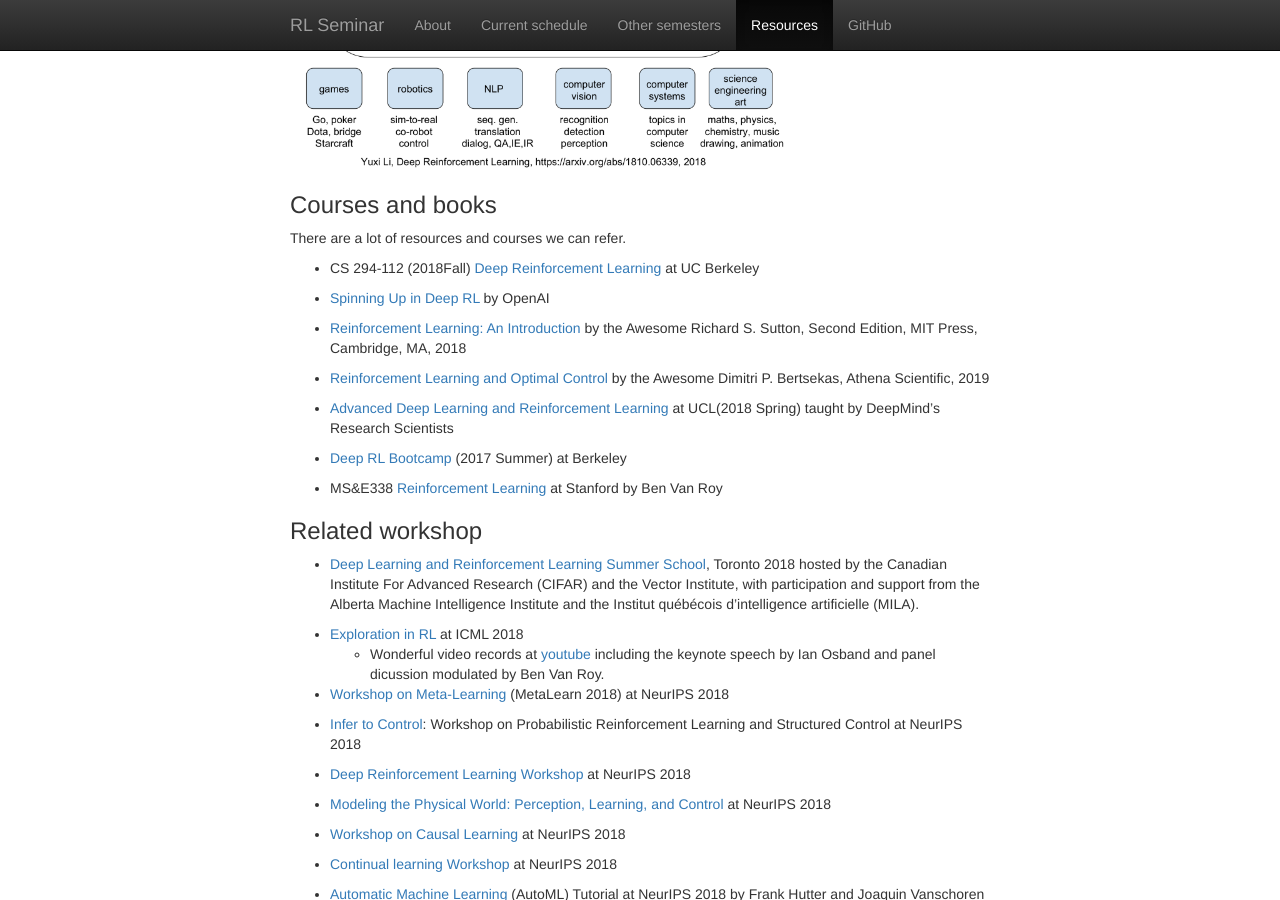
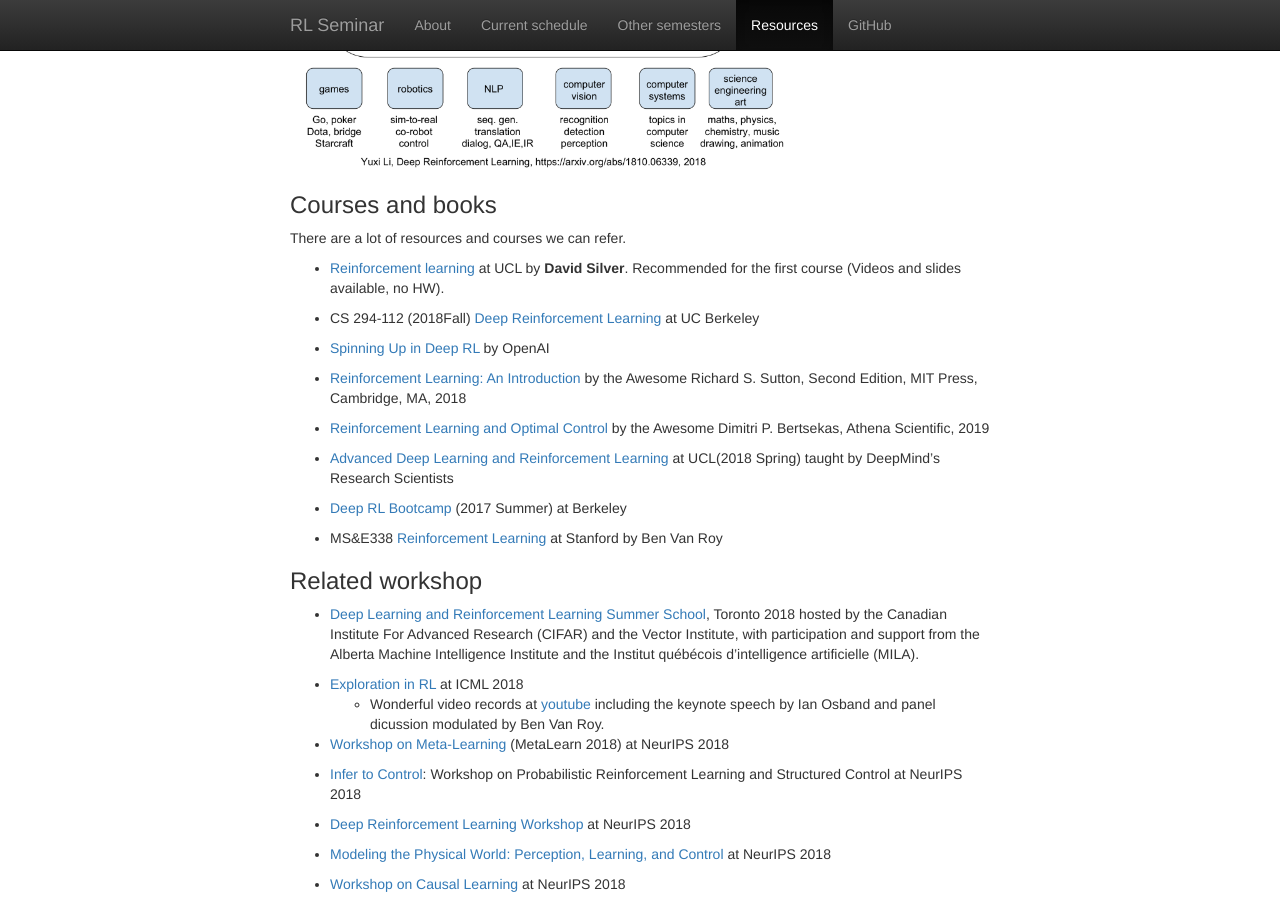
Before and after one commit to rlseminar/rlseminar.github.io, a Jekyll site: the page built from resource.md, in a window 1280 px wide and 900 px high, scrolled down 879 px. Built offline with Jekyll 4.4.1, drawn with Linux system fonts in a browser that asks for light colours.

Commit message:
update david silver course

```diff
--- a/resource.md
+++ b/resource.md
@@ -26,6 +26,9 @@ draw a comprehensive blueprint on modern (Deep) Reinforcement Learning.
 ### Courses and books
 
 There are a lot of resources and courses we can refer.
+
+- [Reinforcement learning](https://github.com/dalmia/David-Silver-Reinforcement-learning) at UCL by **David Silver**. Recommended for the first course (Videos and slides available, no HW).
+
 - CS 294-112 (2018Fall) [Deep Reinforcement Learning](http://rail.eecs.berkeley.edu/deeprlcourse/) at UC Berkeley
 
 - [Spinning Up in Deep RL](https://spinningup.openai.com/en/latest/) by OpenAI
```
